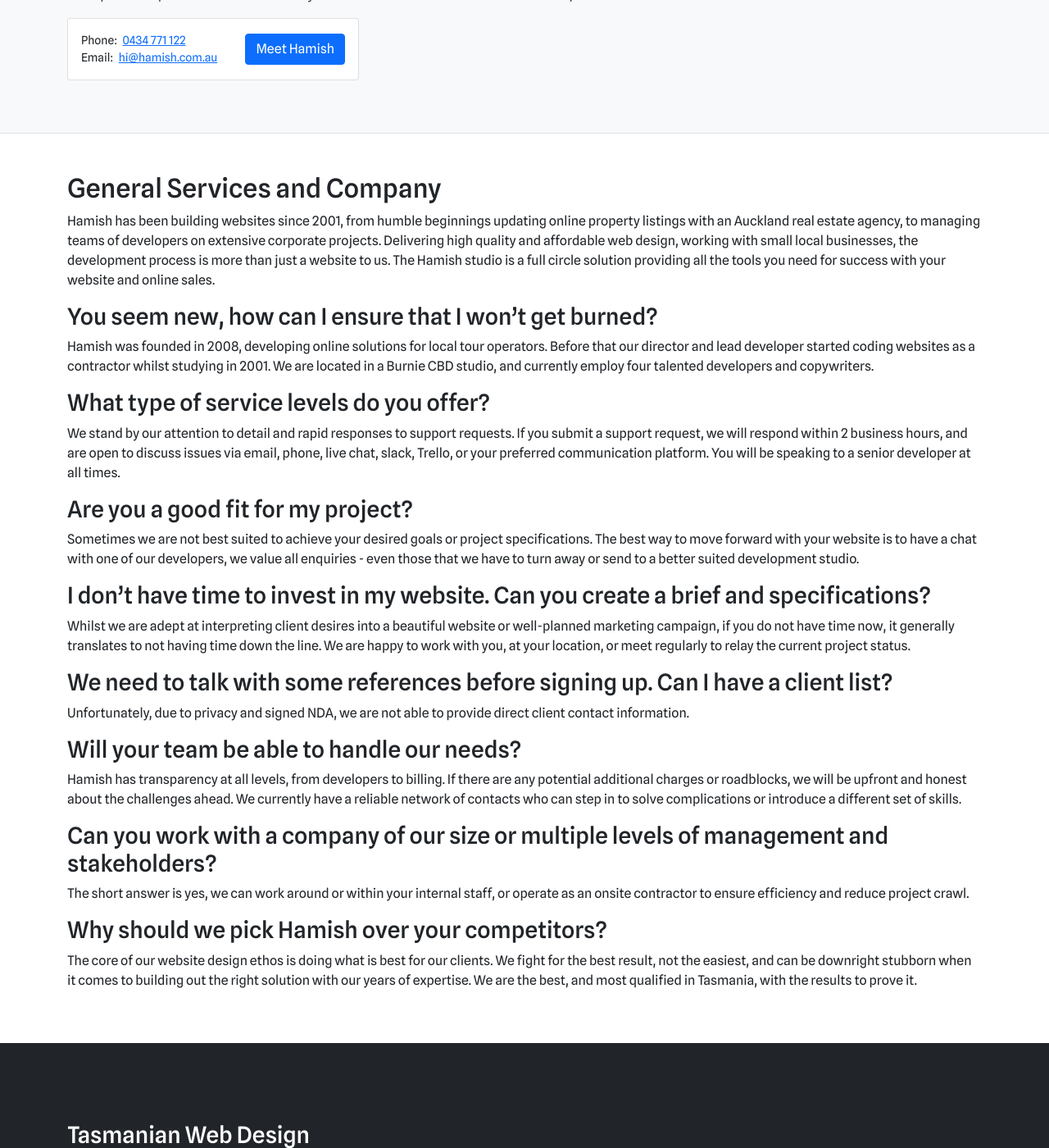
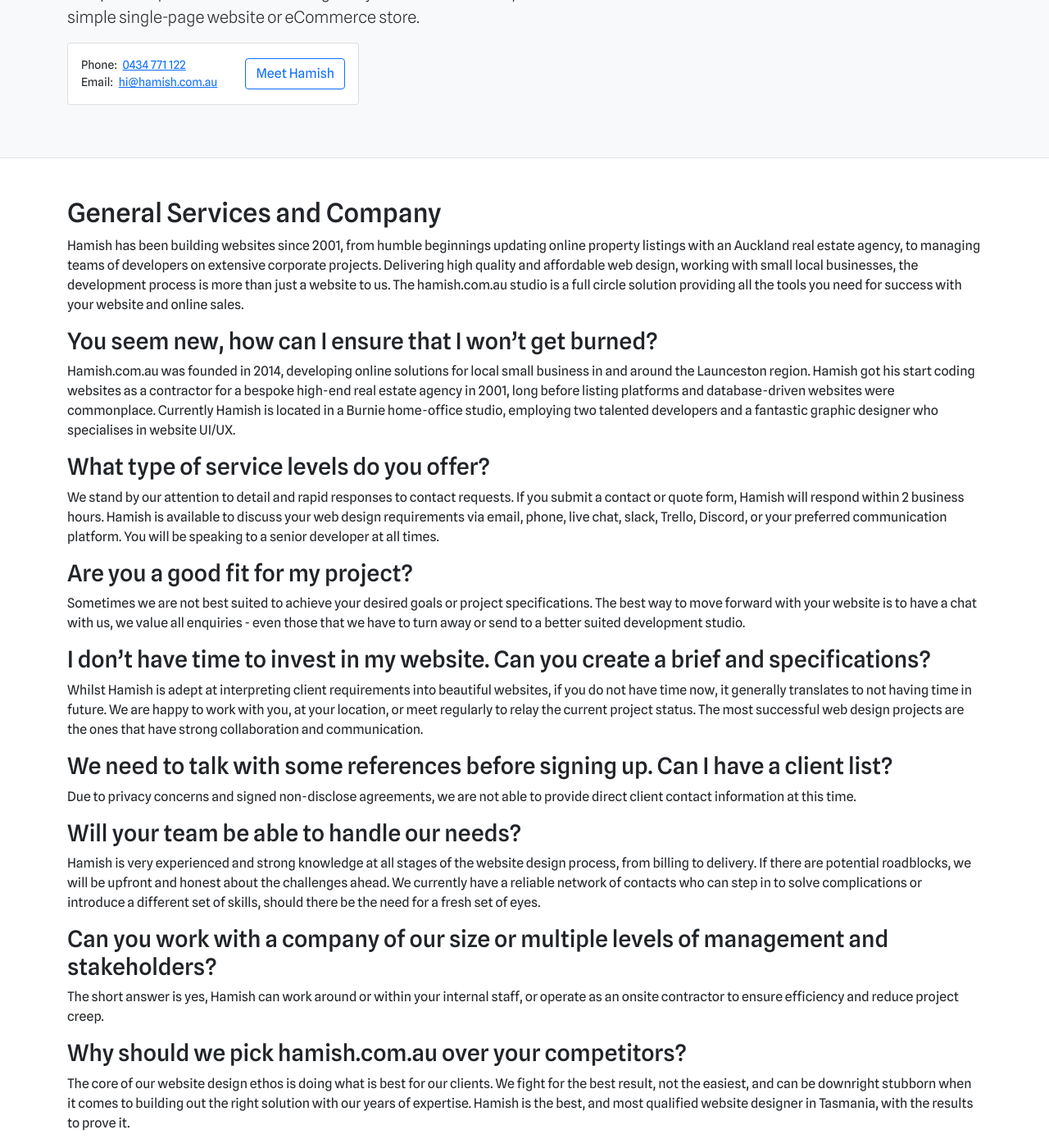
Before and after one commit to hamishcomau/hamishcomau, a Jekyll site: the page built from about.md, in a window 1280 px wide and 1400 px high, scrolled down 249 px. Shown: the whole window at 82% size. Built offline with Jekyll 4.4.1, drawn with Linux system fonts in a browser that asks for light colours; some of the changed text lies outside the part shown.

```diff
--- a/_includes/contact.html
+++ b/_includes/contact.html
@@ -1,4 +1,4 @@
-<h2>Send an Email</h2>
+<h2>Get in Touch</h2>
 <form action="https://formspree.io/f/myylnqye" method="POST">
     <div class="row g-3">
       <div class="col-md">
@@ -38,5 +38,5 @@
       <textarea class="form-control" placeholder="Message" id="message" name="message" style="height: 100px"></textarea>
       <label for="floatingTextarea2">Comments</label>
     </div>
-    <button class="btn btn-primary">Send Email</button>
+    <button class="btn btn-primary btn-lg">Send Email</button>
   </form>
--- a/_includes/hero.html
+++ b/_includes/hero.html
@@ -13,7 +13,7 @@
                   Phone: <a href="tel:+61434771122" class="ms-1">0434 771 122</a><br>
                   Email: <a href="mailto:hi@hamish.com.au" class="ms-1">hi@hamish.com.au</a>
                 </p>
-                <a href="https://hamish.setmore.com/" class="btn btn-primary" target="_blank">Meet Hamish</a>
+                <a href="https://hamish.setmore.com/" class="btn btn-outline-primary" target="_blank">Meet Hamish</a>
               </div>
             </div>
           </div>
--- a/about.md
+++ b/about.md
@@ -1,33 +1,33 @@
 ---
 layout: page
 title: About
-summary: Hamish is a full-service Burnie web design studio that helps businesses realise their competitive potential. We ensure your online success at an affordable price.
+summary: Full-service Burnie web design studio that helps businesses realise their online competitive potential. Website design for your business needs, whether it be a simple single-page website or eCommerce store.
 permalink: /about/
 ---
 
 ## General Services and Company
-Hamish has been building websites since 2001, from humble beginnings updating online property listings with an Auckland real estate agency, to managing teams of developers on extensive corporate projects. Delivering high quality and affordable web design, working with small local businesses, the development process is more than just a website to us. The Hamish studio is a full circle solution providing all the tools you need for success with your website and online sales.
+Hamish has been building websites since 2001, from humble beginnings updating online property listings with an Auckland real estate agency, to managing teams of developers on extensive corporate projects. Delivering high quality and affordable web design, working with small local businesses, the development process is more than just a website to us. The hamish.com.au studio is a full circle solution providing all the tools you need for success with your website and online sales.
 
 ### You seem new, how can I ensure that I won't get burned?
-Hamish was founded in 2008, developing online solutions for local tour operators. Before that our director and lead developer started coding websites as a contractor whilst studying in 2001. We are located in a Burnie CBD studio, and currently employ four talented developers and copywriters.
+Hamish.com.au was founded in 2014, developing online solutions for local small business in and around the Launceston region. Hamish got his start coding websites as a contractor for a bespoke high-end real estate agency in 2001, long before listing platforms and database-driven websites were commonplace. Currently Hamish is located in a Burnie home-office studio, employing two talented developers and a fantastic graphic designer who specialises in website UI/UX.
 
 ### What type of service levels do you offer?
-We stand by our attention to detail and rapid responses to support requests. If you submit a support request, we will respond within 2 business hours, and are open to discuss issues via email, phone, live chat, slack, Trello, or your preferred communication platform. You will be speaking to a senior developer at all times.
+We stand by our attention to detail and rapid responses to contact requests. If you submit a contact or quote form, Hamish will respond within 2 business hours. Hamish is available to discuss your web design requirements via email, phone, live chat, slack, Trello, Discord, or your preferred communication platform. You will be speaking to a senior developer at all times.
 
 ### Are you a good fit for my project?
-Sometimes we are not best suited to achieve your desired goals or project specifications. The best way to move forward with your website is to have a chat with one of our developers, we value all enquiries - even those that we have to turn away or send to a better suited development studio.
+Sometimes we are not best suited to achieve your desired goals or project specifications. The best way to move forward with your website is to have a chat with us, we value all enquiries - even those that we have to turn away or send to a better suited development studio.
 
 ### I don't have time to invest in my website. Can you create a brief and specifications?
-Whilst we are adept at interpreting client desires into a beautiful website or well-planned marketing campaign, if you do not have time now, it generally translates to not having time down the line. We are happy to work with you, at your location, or meet regularly to relay the current project status.
+Whilst Hamish is adept at interpreting client requirements into beautiful websites, if you do not have time now, it generally translates to not having time in future. We are happy to work with you, at your location, or meet regularly to relay the current project status. The most successful web design projects are the ones that have strong collaboration and communication.
 
 ### We need to talk with some references before signing up. Can I have a client list?
-Unfortunately, due to privacy and signed NDA, we are not able to provide direct client contact information.
+Due to privacy concerns and signed non-disclose agreements, we are not able to provide direct client contact information at this time.
 
 ### Will your team be able to handle our needs?
-Hamish has transparency at all levels, from developers to billing. If there are any potential additional charges or roadblocks, we will be upfront and honest about the challenges ahead. We currently have a reliable network of contacts who can step in to solve complications or introduce a different set of skills.
+Hamish is very experienced and strong knowledge at all stages of the website design process, from billing to delivery. If there are potential roadblocks, we will be upfront and honest about the challenges ahead. We currently have a reliable network of contacts who can step in to solve complications or introduce a different set of skills, should there be the need for a fresh set of eyes.
 
 ### Can you work with a company of our size or multiple levels of management and stakeholders?
-The short answer is yes, we can work around or within your internal staff, or operate as an onsite contractor to ensure efficiency and reduce project crawl.
+The short answer is yes, Hamish can work around or within your internal staff, or operate as an onsite contractor to ensure efficiency and reduce project creep.
 
-### Why should we pick Hamish over your competitors?
-The core of our website design ethos is doing what is best for our clients. We fight for the best result, not the easiest, and can be downright stubborn when it comes to building out the right solution with our years of expertise. We are the best, and most qualified in Tasmania, with the results to prove it.
+### Why should we pick hamish.com.au over your competitors?
+The core of our website design ethos is doing what is best for our clients. We fight for the best result, not the easiest, and can be downright stubborn when it comes to building out the right solution with our years of expertise. Hamish is the best, and most qualified website designer in Tasmania, with the results to prove it.
```
Also changed, not shown: _layouts/contact.html (+2 -14 lines), contact.md (+6 -5 lines), services.md (+1 -1 lines).
